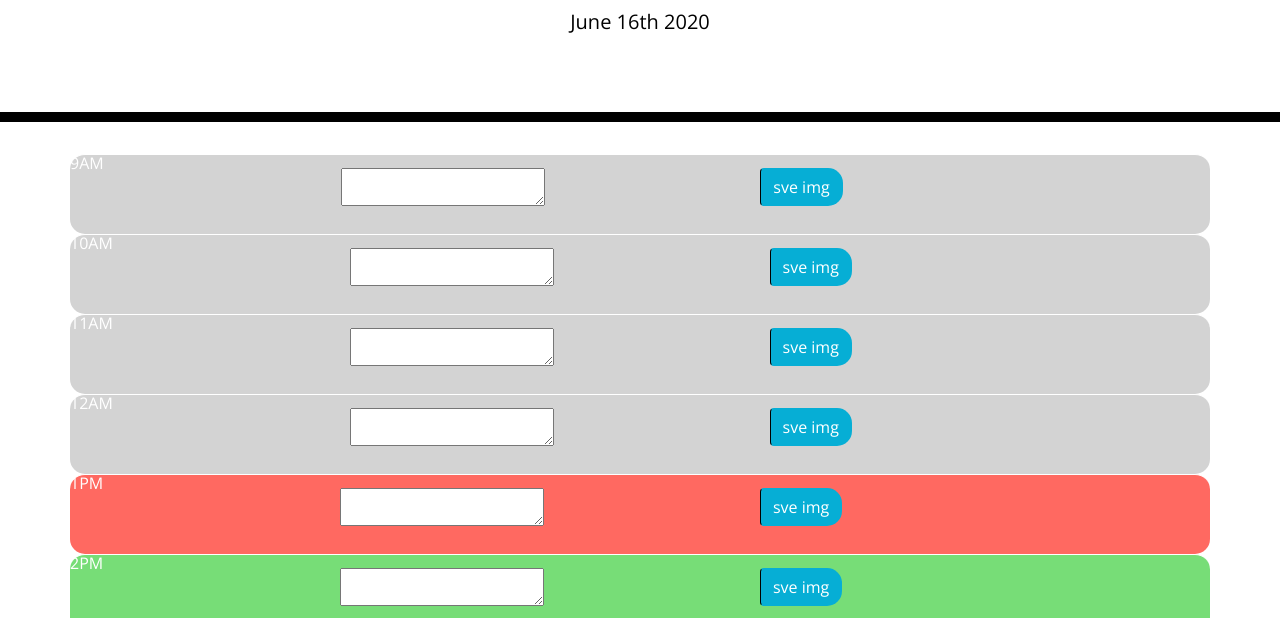
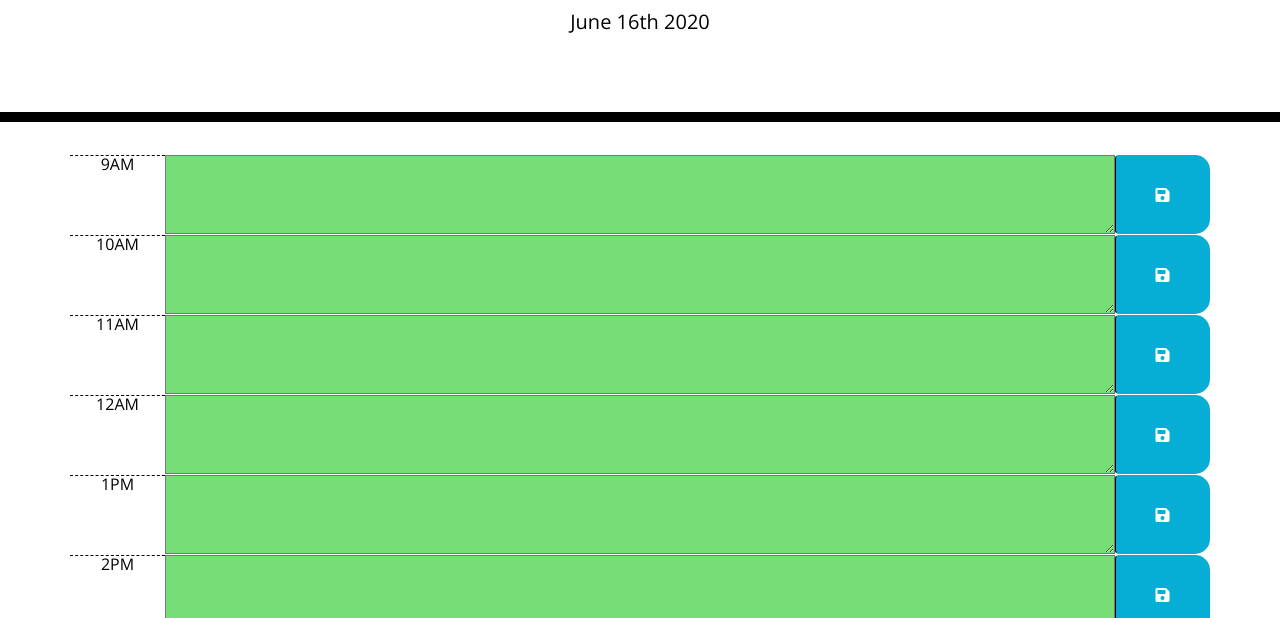
Before and after one commit to danieldrojas/gt-scheduler-momentjs, a plain HTML site: page index.html in a window 1280 px wide. Shown: the part 182-800 px from the top of the page. Drawn offline with nearby package versions, Linux system fonts and the light colour scheme.

Commit message:
added icon

```diff
--- a/script.js
+++ b/script.js
@@ -1,43 +1,40 @@
 $(document).ready(function(){
-
-    console.log("Inside jquery function");
-
-    //Variables
-    // var column3 = $("<button>")
-    //     .addClass("col-sm-1 saveBtn")
-    //     .html("<i class='fas fa-save'></i>");
-    // var time = {
-    //     txtHours = ["9", "10", "11", "12", "1", "2", "3", "4", "5"]
-    // }
-    // timeIndex = 0;
 
 
 
-    //Set content
+//Add the time in /MM/DD/YYYY format
     $("#currentDay").text(moment().format('MMMM Do YYYY'));
 
-    // var colTime = $("<div>");
-    // colHour.addClass(".hour");
 
-    console.log('THis moment .hours!!', moment().format('h'), moment().hours());   // 7:21 PM
+    //LocalStorage Function
+    function fillInTextArea() {
+        for (var i = 9; i < 18; i++){
+       var hour = i
+            if (i > 12) {
+                hour = i - 12 //subtract 12 to have 12 hours format
+
+            }
+            var text = localStorage.getItem(hour);
+            $("#input-" + hour).val(text)
+        }
+    }
 
 
-    //timeblocks
+    //Dynamically generate rows for timeblocks
     for (var i = 9; i < 18; i++){
-        var currentHour = 13
+        var currentHour = moment().hours();
         var hour = i
-        var timeCode = 'AM'
+        var timeMeridiem = 'AM'
         var scheduleColorClass = ''
 
 
         if (i > 12) {
             hour = i - 12
-            timeCode = 'PM'
+            timeMeridiem = 'PM'
         }
 
         if (i === currentHour) {
             scheduleColorClass = 'present'
-
         } else if (i < currentHour) {
             scheduleColorClass = 'past'
         } else if (i > currentHour) {
@@ -45,63 +42,21 @@
         }
 
 
-        $(".container").append($(`<div class='row time-block ${scheduleColorClass}'>` + hour + timeCode + "<div class='col-8 alert' >" + `<textarea id=${'input-' + hour}></textarea>` + `<button id=${hour} class='btn saveBtn' style='float: right'>` + 'sve img' + "</button></div>"));
+        $(".container").append($(`<div class='row time-block'>` + `<span class='hour col-1'>` + hour + timeMeridiem + `</span >` + `<textarea class="col-10 ${scheduleColorClass}"  id=${'input-' + hour}></textarea>` + `<button id=${hour} class='btn fa fa-save col-1 saveBtn'>` + `</button>`));
     }
 
 
+    fillInTextArea()
+
+//Event Listener
     $(".saveBtn").on("click", function () {
         console.log("click", $(this).attr("id"))
         console.log('what we typed!!', $('#input-' + $(this).attr("id")).val())
         var storeActivities = $(this).attr("id");
         localStorage.setItem(storeActivities, $('#input-' + $(this).attr("id")).val())
+        arrayActivities.push($('#input-' + $(this).attr("id")).val());
 
-    })
-
-
-
-    // way to organize thing sin the localstorage use this structure!!
-    //[{ 9: 'hello' }, { 10: 'yess' }, {11: 'lunch'}]
-    //[{9: 'yesss'}]
-    //JSON.stringify()
-    //JSON.parse()
-
-
-
-
-
-    // <div class="row">
-    //     <div class="col">
-    //         <div id="timeblock" class="alert alert-warning" role="text">
-    //             <strong>Holy guacamole!</strong> You should check in on some of those fields
-    //                 below.
-    //                 <button class="btn btn-primary" style="float: right" >save pic</button>
-
-    //         </div>
-    //     </div>
-    // </div>
-
-    // for (var i = 0; i < 18; i++) {
-    //     $(".container").append($("<div class='row'>" + i + 'AM' + "<div class='col-8 alert alert-warning' >" + 'activities goes in here' + "<button class='btn bsaveBtn' style='float: right'>" + 'sve img' + "</button></div>"));
-    // }
-
-
-
-
-
-
-
-
-
-
-
-
-
-
-
-
-
-
-
+    });
 
 
 });
--- a/style.css
+++ b/style.css
@@ -3,8 +3,8 @@
   font-size: 16px;
   line-height: 1;
 }
-
-/* textarea{
+/*
+textarea{
   background: transparent;
   border: none;
   resize: none;
@@ -44,17 +44,17 @@
 
 .past {
   background-color: #d3d3d3;
-  color: white;
+  color: black;
 }
 
 .present {
   background-color: #ff6961;
-  color: white;
+  color: black;
 }
 
 .future {
   background-color: #77dd77;
-  color: white;
+  color: black;
 }
 
 .saveBtn {
```
Also changed, not shown: index.html (+1 -1 lines).
